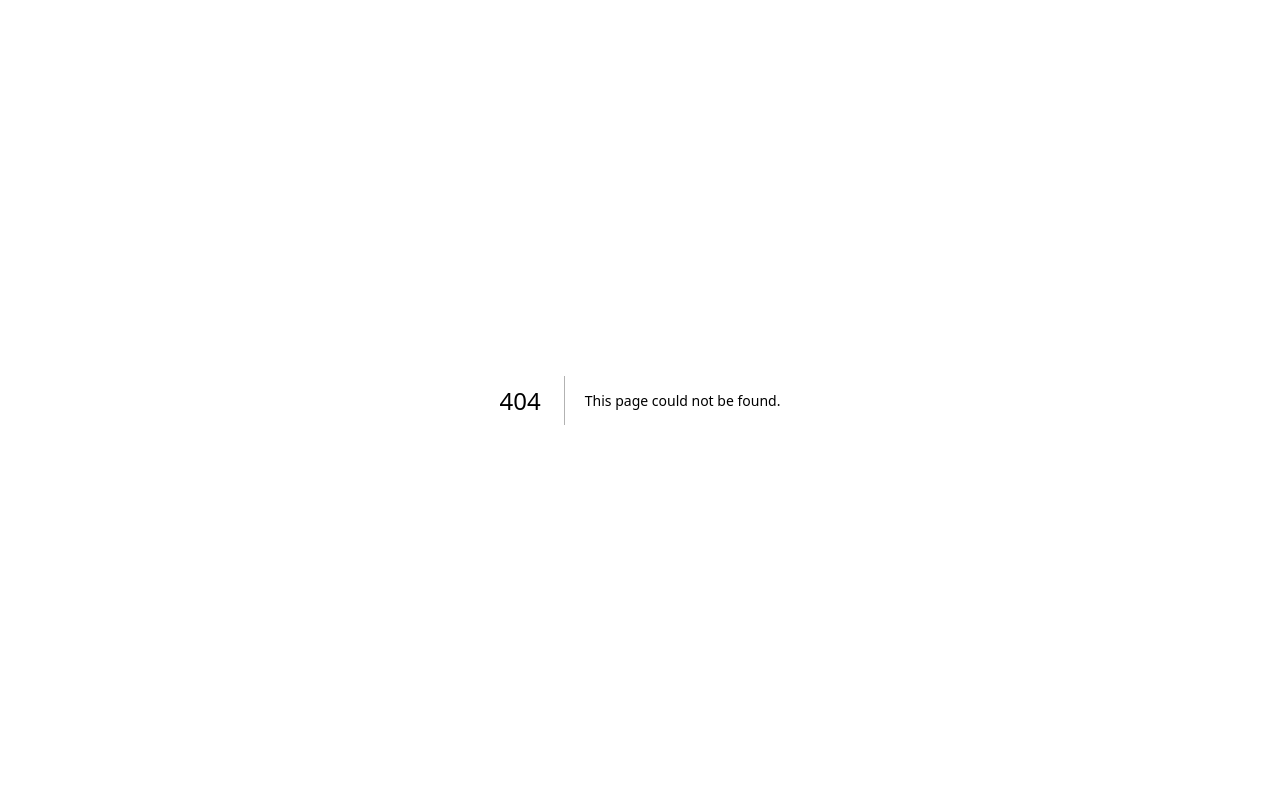
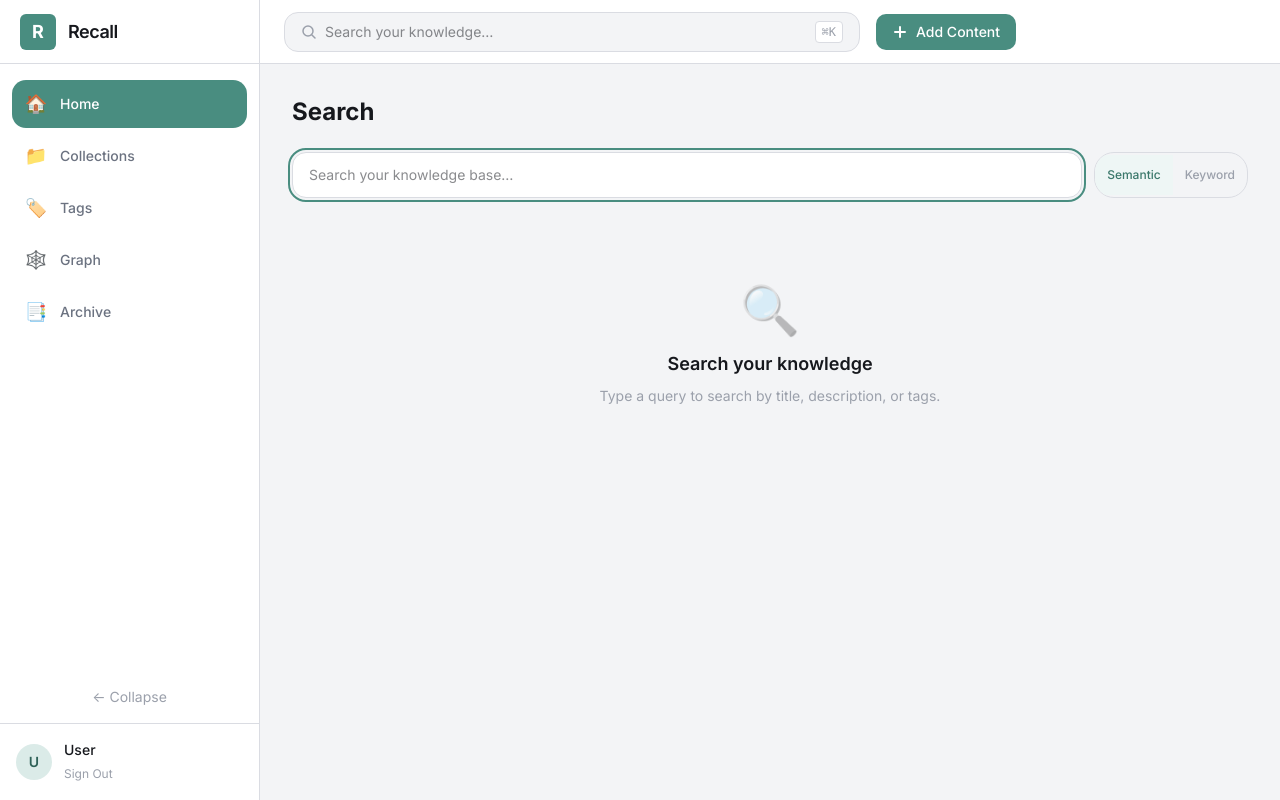
Before and after one commit to arpan7sarkar/Recall, a Next.js app in the folder apps/web/: page /dashboard/search in a window 1280 px wide. Before the commit this address had no page. Built offline with nearby package versions, Linux system fonts and the light colour scheme.

Commit message:
feat: implement dashboard search, archive, and add content pages with custom 404 handler

```diff
--- /dev/null
+++ b/apps/web/app/dashboard/add/page.tsx
@@ -0,0 +1,11 @@
+"use client";
+
+import { AddContentStepper } from "@/components/add-content/AddContentStepper";
+
+export default function AddContentPage() {
+  return (
+    <div className="max-w-xl mx-auto py-8">
+      <AddContentStepper />
+    </div>
+  );
+}
--- /dev/null
+++ b/apps/web/app/dashboard/archive/page.tsx
@@ -0,0 +1,36 @@
+"use client";
+
+import { MOCK_ITEMS } from "@/lib/mock-data";
+import { ItemCard } from "@/components/items/ItemCard";
+import { EmptyState } from "@/components/shared/EmptyState";
+
+export default function ArchivePage() {
+  const archivedItems = MOCK_ITEMS.filter((i) => i.isArchived);
+
+  return (
+    <div>
+      <div className="mb-6">
+        <h1 className="text-2xl font-bold" style={{ color: "var(--text-primary)" }}>
+          Archive
+        </h1>
+        <p className="text-sm mt-1" style={{ color: "var(--text-tertiary)" }}>
+          Items you&apos;ve archived for later
+        </p>
+      </div>
+
+      {archivedItems.length === 0 ? (
+        <EmptyState
+          icon="📑"
+          title="No archived items"
+          description="Items you archive will appear here."
+        />
+      ) : (
+        <div className="grid grid-cols-1 sm:grid-cols-2 lg:grid-cols-3 gap-5">
+          {archivedItems.map((item) => (
+            <ItemCard key={item.id} item={item} />
+          ))}
+        </div>
+      )}
+    </div>
+  );
+}
--- /dev/null
+++ b/apps/web/app/dashboard/search/page.tsx
@@ -0,0 +1,95 @@
+"use client";
+
+import { useState } from "react";
+import { useSearchParams } from "next/navigation";
+import { MOCK_ITEMS } from "@/lib/mock-data";
+import { ItemCard } from "@/components/items/ItemCard";
+import { EmptyState } from "@/components/shared/EmptyState";
+
+export default function SearchPage() {
+  const searchParams = useSearchParams();
+  const initialQuery = searchParams.get("q") ?? "";
+  const [query, setQuery] = useState(initialQuery);
+  const [searchType, setSearchType] = useState<"semantic" | "keyword">("semantic");
+
+  const results = query.trim()
+    ? MOCK_ITEMS.filter(
+        (i) =>
+          i.title.toLowerCase().includes(query.toLowerCase()) ||
+          i.description?.toLowerCase().includes(query.toLowerCase()) ||
+          i.tags.some((t) => t.tagName.toLowerCase().includes(query.toLowerCase()))
+      )
+    : [];
+
+  return (
+    <div>
+      <div className="mb-6">
+        <h1 className="text-2xl font-bold" style={{ color: "var(--text-primary)" }}>
+          Search
+        </h1>
+      </div>
+
+      {/* Search input */}
+      <div className="flex gap-3 mb-6">
+        <input
+          type="text"
+          value={query}
+          onChange={(e) => setQuery(e.target.value)}
+          placeholder="Search your knowledge base…"
+          className="flex-1 px-4 py-3 rounded-xl text-sm outline-none focus-ring"
+          style={{
+            background: "var(--bg-secondary)",
+            border: "1px solid var(--border)",
+            color: "var(--text-primary)",
+            borderRadius: "var(--radius-lg)",
+          }}
+          autoFocus
+        />
+        <div
+          className="flex items-center rounded-xl overflow-hidden flex-shrink-0"
+          style={{ border: "1px solid var(--border)" }}
+        >
+          {(["semantic", "keyword"] as const).map((t) => (
+            <button
+              key={t}
+              onClick={() => setSearchType(t)}
+              className="px-3 py-3 text-xs font-medium capitalize transition-colors"
+              style={{
+                background: searchType === t ? "var(--accent-50)" : "transparent",
+                color: searchType === t ? "var(--accent-600)" : "var(--text-tertiary)",
+              }}
+            >
+              {t}
+            </button>
+          ))}
+        </div>
+      </div>
+
+      {/* Results */}
+      {!query.trim() ? (
+        <EmptyState
+          icon="🔍"
+          title="Search your knowledge"
+          description="Type a query to search by title, description, or tags."
+        />
+      ) : results.length === 0 ? (
+        <EmptyState
+          icon="😕"
+          title="No results found"
+          description={`No items match "${query}". Try different keywords.`}
+        />
+      ) : (
+        <div>
+          <p className="text-sm mb-4" style={{ color: "var(--text-tertiary)" }}>
+            {results.length} result{results.length !== 1 ? "s" : ""} for &quot;{query}&quot;
+          </p>
+          <div className="flex flex-col gap-3">
+            {results.map((item) => (
+              <ItemCard key={item.id} item={item} viewMode="list" />
+            ))}
+          </div>
+        </div>
+      )}
+    </div>
+  );
+}
--- /dev/null
+++ b/apps/web/app/not-found.tsx
@@ -0,0 +1,24 @@
+import Link from "next/link";
+
+export default function NotFound() {
+  return (
+    <div className="min-h-screen flex items-center justify-center" style={{ background: "var(--bg-primary)" }}>
+      <div className="text-center">
+        <span className="text-6xl mb-4 block opacity-30">🔍</span>
+        <h1 className="text-2xl font-bold mb-2" style={{ color: "var(--text-primary)" }}>
+          Page not found
+        </h1>
+        <p className="text-sm mb-6" style={{ color: "var(--text-tertiary)" }}>
+          The page you&apos;re looking for doesn&apos;t exist.
+        </p>
+        <Link
+          href="/"
+          className="px-6 py-2.5 rounded-lg text-sm font-medium text-white focus-ring"
+          style={{ background: "var(--accent-500)", borderRadius: "var(--radius-md)" }}
+        >
+          Go Home
+        </Link>
+      </div>
+    </div>
+  );
+}
```
